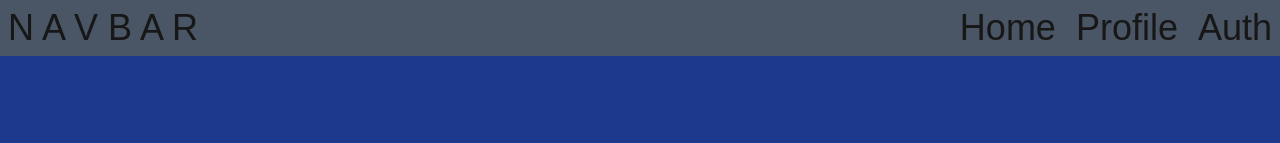
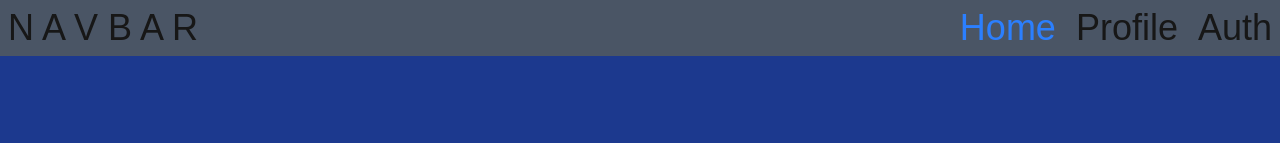
Before and after one commit to 17Swagat/Mulhite_LLM_Interface, a Next.js app: page / in a window 1280 px wide. Shown: the top 143 px of the page. Built offline with nearby package versions, Linux system fonts and the light colour scheme.

Commit message:
Changing color of navbar item-link based on the current active page

```diff
--- a/src/app/(main)/layout.tsx
+++ b/src/app/(main)/layout.tsx
@@ -2,7 +2,7 @@ import type { Metadata } from "next";
 import { Geist, Geist_Mono } from "next/font/google";
 // import "./globals.css";
 import "@/app/globals.css";
-import Link from "next/link";
+import { Navbar } from "@/components/my/navbar";
 
 const geistSans = Geist({
   variable: "--font-geist-sans",
@@ -35,22 +35,7 @@ export default function RootLayout({
       <body
         className={`${geistSans.variable} ${geistMono.variable} antialiased`}
       >
-        <nav className="fixed bg-gray-600 w-full p-2 text-4xl flex justify-between">
-          <Link href="/">N A V B A R</Link>
-          <div>
-            <ul className="flex gap-5">
-              <li>
-                <Link href={'/'}>Home</Link>
-              </li>
-              <li>
-                <Link href={'/profile'}>Profile</Link>
-              </li>
-              <li>
-                <Link href={'/login'}>Auth</Link>
-              </li>
-            </ul>
-          </div>
-        </nav>
+        <Navbar/>
         {children}
       </body>
     </html>
--- /dev/null
+++ b/src/components/my/navbar.tsx
@@ -0,0 +1,35 @@
+'use client';
+import Link from "next/link";
+import { usePathname } from "next/navigation";
+
+export function Navbar(){
+
+    const pathname = usePathname();
+
+    const navLinks = [
+        {linkName: 'Home', href: '/'},
+        {linkName: 'Profile', href: '/profile'},
+        {linkName: 'Auth', href: '/login'}
+    ];
+
+    return (
+
+        <nav className="fixed bg-gray-600 w-full p-2 text-4xl flex justify-between">
+          <Link href="/">N A V B A R</Link>
+          <div>
+            <ul className="flex gap-5">
+                {navLinks.map(navItem => {
+                    const isActive = (navItem.href == pathname)
+                    return (
+                    <li key={navItem.linkName}>
+                        <Link href={navItem.href} className={`${(isActive) ? "text-blue-500": ""}`}
+                        >
+                            {navItem.linkName}
+                        </Link>
+                    </li>);
+                })}
+            </ul>
+          </div>
+        </nav>
+    );
+}
```
